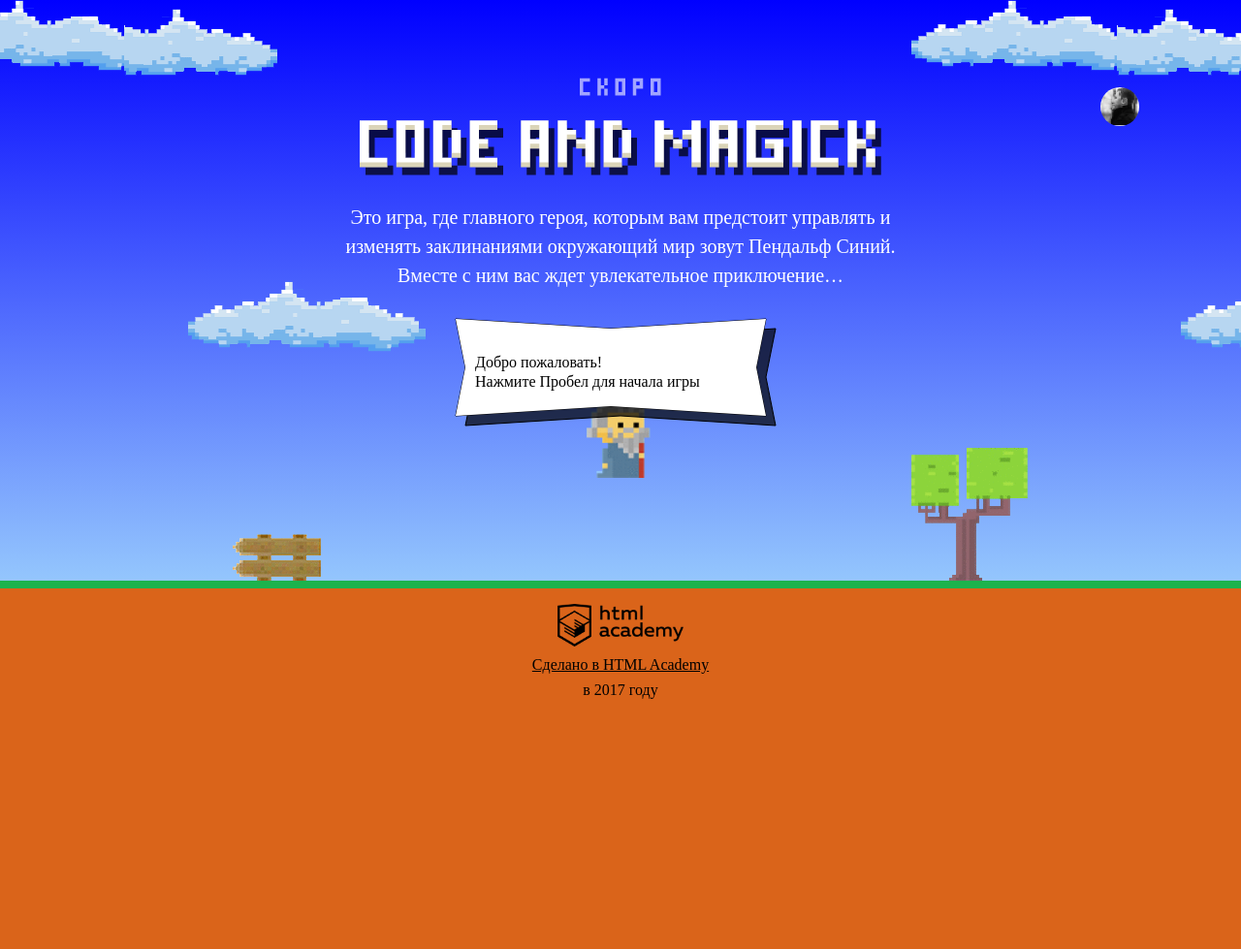
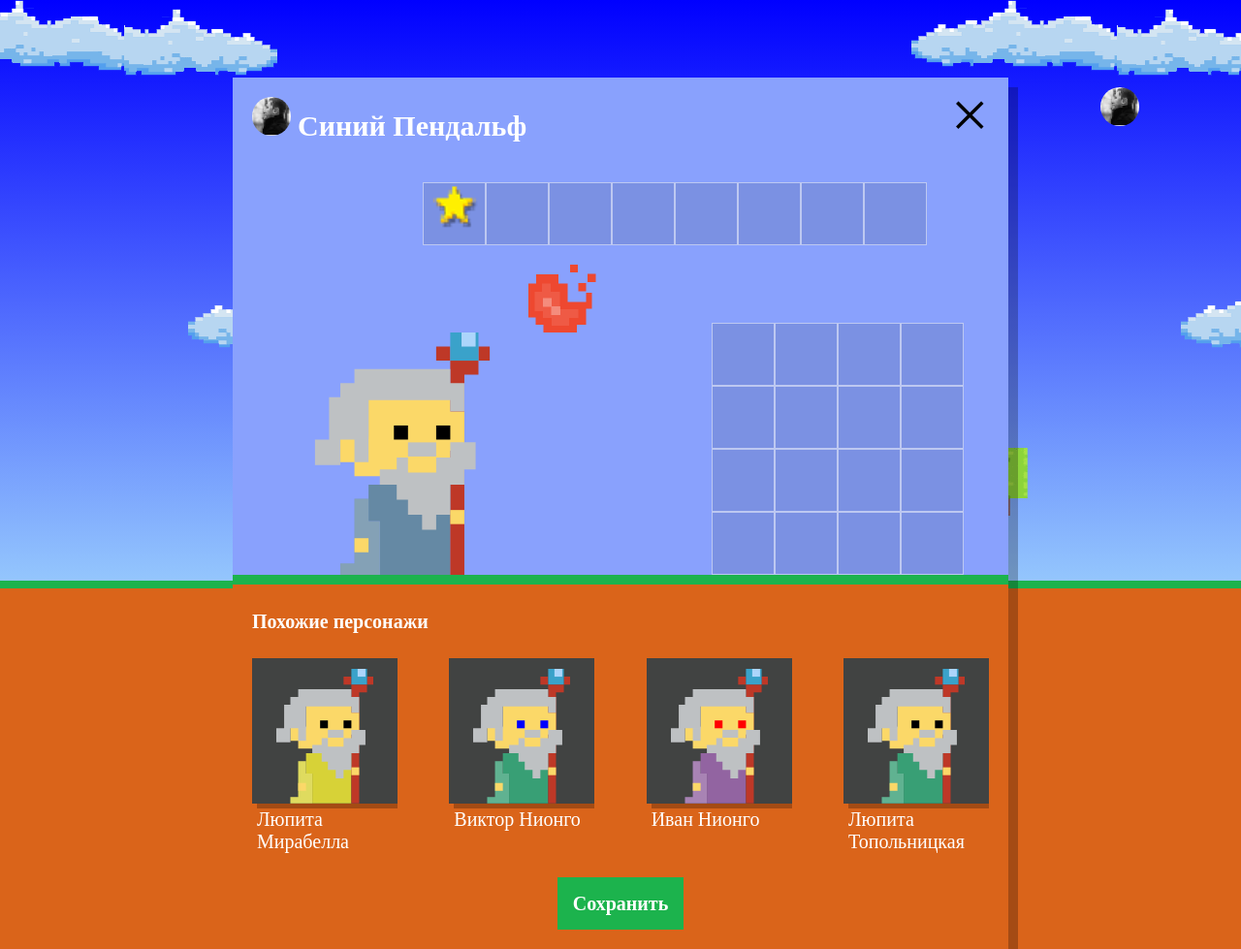
Before and after one commit to inaumovd/685293-code-and-magick-18, a website: page index.html in a window 1280 px wide. Shown: the whole page at 97% size. Before the commit the page ends 800 px from the top, so only its background shows below. Drawn offline with Linux system fonts and the light colour scheme; a web font is replaced by a local one.

Commit message:
wizards generator added

```diff
--- a/index.html
+++ b/index.html
@@ -205,6 +205,7 @@
 
 </script>
 
+<script src="js/setup.js"></script>
 <script src="js/stat.js"></script>
 <script src="js/game.js"></script>
 
--- /dev/null
+++ b/js/setup.js
@@ -0,0 +1,57 @@
+'use strict';
+
+var NUMBER_OF_WIZARDS = 4;
+var names = ['Иван', 'Хуан Себастьян', 'Мария', 'Кристоф', 'Виктор', 'Юлия', 'Люпита', 'Вашингтон'];
+var surnames = ['да Марья', 'Верон', 'Мирабелла', 'Вальц', 'Онопко', 'Топольницкая', 'Нионго', 'Ирвинг'];
+var coatColors = ['rgb(101, 137, 164)', 'rgb(241, 43, 107)', 'rgb(146, 100, 161)', 'rgb(56, 159, 117)', 'rgb(215, 210, 55)', 'rgb(0, 0, 0)'];
+var eyeColors = ['black', 'red', 'blue', 'yellow', 'green'];
+var userDialog = document.querySelector('.setup');
+var wizardsList = document.querySelector('.setup-similar');
+var similarWizardTemplate = document.querySelector('#similar-wizard-template').content.querySelector('.setup-similar-item');
+var similarListElement = document.querySelector('.setup-similar-list');
+var fragment = document.createDocumentFragment();
+
+var getRandomItem = function (array) {
+  var randNumber = Math.floor(Math.random() * array.length);
+  return array[randNumber];
+}
+
+var getRandomName = function (names, surnames) {
+  var name = getRandomItem(names) + ' ' + getRandomItem(surnames);
+  return name;
+}
+
+var getWizardsArray = function (quantity) {
+  var wizards = [];
+  for (var i = 0; i < quantity; i++) {
+    var wizard = {
+      name: getRandomName(names, surnames),
+      coatColor: getRandomItem(coatColors),
+      eyesColor: getRandomItem(eyeColors)
+    };
+    wizards.push(wizard);
+  }
+  return wizards;
+}
+
+var wizards = getWizardsArray(NUMBER_OF_WIZARDS);
+
+var renderWizard = function (wizard) {
+  var wizardElement = similarWizardTemplate.cloneNode(true);
+  wizardElement.querySelector('.setup-similar-label').textContent = wizard.name;
+  wizardElement.querySelector('.wizard-coat').style.fill = wizard.coatColor;
+  wizardElement.querySelector('.wizard-eyes').style.fill = wizard.eyesColor;
+  return wizardElement;
+};
+
+var renderFragment = function (wizards) {
+  for (var i = 0; i < wizards.length; i++) {
+    fragment.appendChild(renderWizard(wizards[i]));
+  }
+  similarListElement.appendChild(fragment);
+}
+
+renderFragment(wizards);
+
+userDialog.classList.remove('hidden');
+wizardsList.classList.remove('hidden');
```
